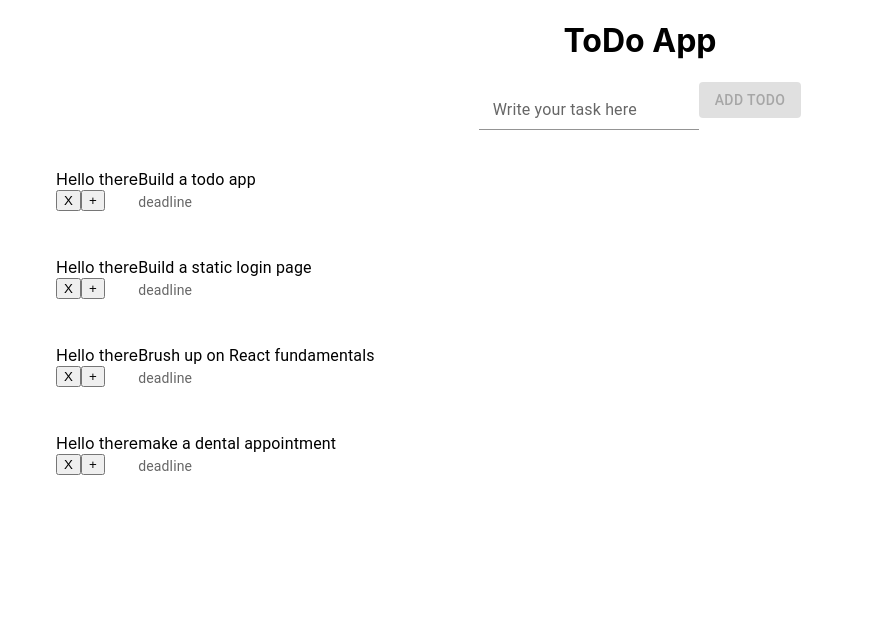
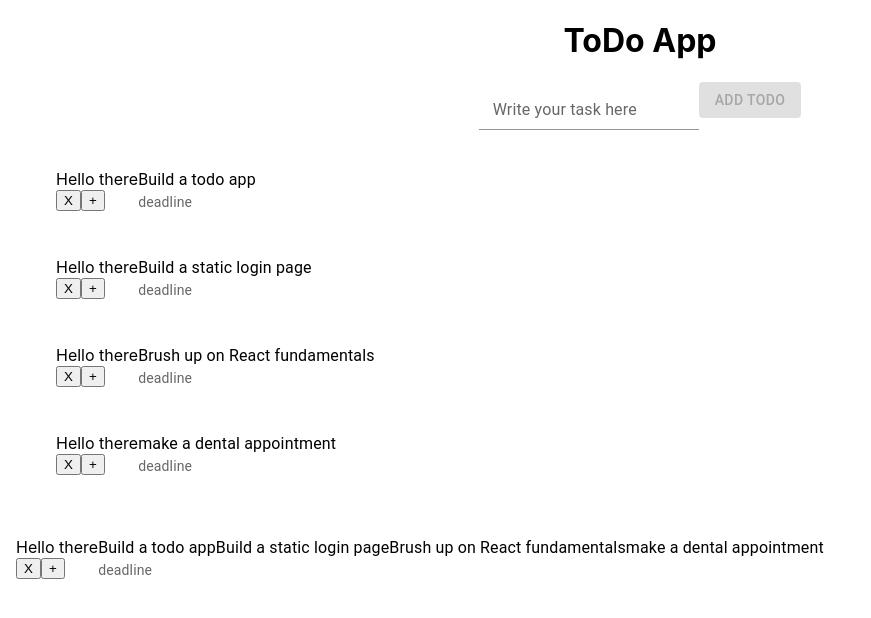
Before and after one commit to fwg-dev/to-do-app, a React (Create React App) app: page / in a window 1280 px wide. Shown: the top 618 px of the page, without its empty margins (0-871 px from the left). Built offline with nearby package versions, Linux system fonts and the light colour scheme.

Commit message:
passed props to Todos component. Modify useState initial data

```diff
--- a/src/App.js
+++ b/src/App.js
@@ -23,7 +23,7 @@ function App() {
 
 
       <Form todos={todos} setTodos={setTodos} />
-      {/* <Todos /> */}
+      <Todos todos={todos}   />
 
     </div>
   );
```
